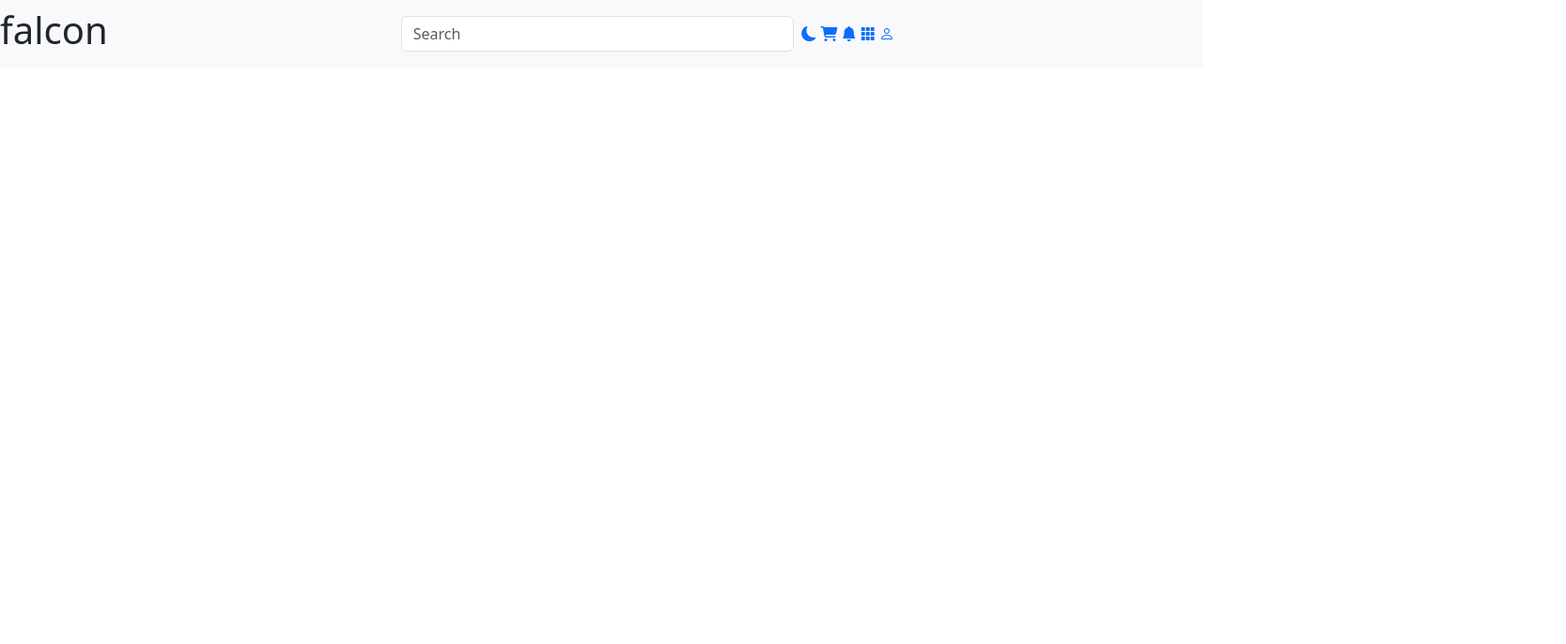
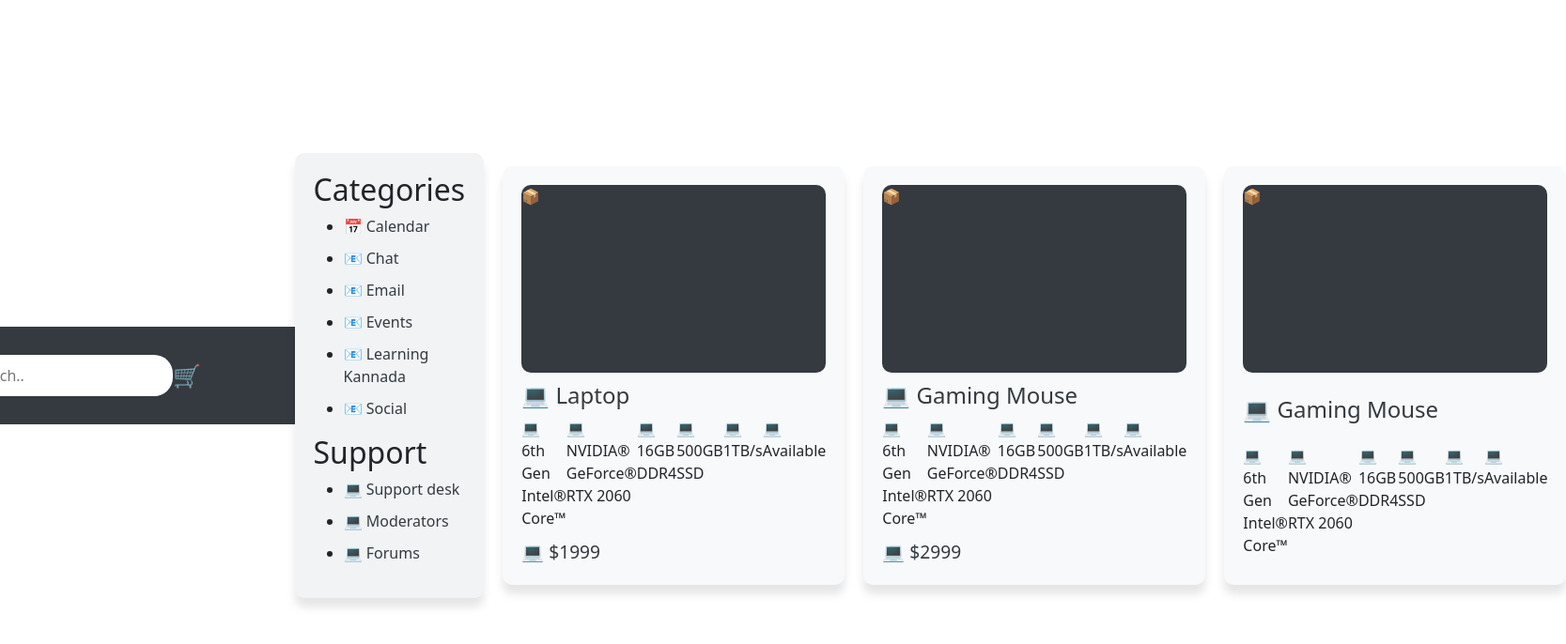
Before and after one commit to dylan-script/ecommerce-website, a plain HTML site: page index.html in a window 1280 px wide. Shown: the whole page at 94% size, 1667 px wide, since content can reach past the window. Drawn offline with nearby package versions, Linux system fonts and the light colour scheme.

Commit message:
html code

```diff
--- a/index.html
+++ b/index.html
@@ -33,35 +33,73 @@ encontrar por google-->
     </head>
 
     <body>
-        <div id="main" class="container-fluid">
-            <header class="row header">
-                <nav class="header__navbar navbar bg-body-tertiary">
-                    <!-- <nav class="header__navbar navbar bg-body-tertiary"> -->
-                    <div class="col">
-                        <h1 id="header__logo">falcon</h1>
+        <body>
+            <div class="header">
+                <h1 class="logo">🐦 falcon </h1>
+                <input type="text" class="search-bar" placeholder="🔍 Search..">
+                <div class="cart-icon">🛒</div>
+            </div>
+            <div class="sidebar">
+                <h2>Categories</h2>
+                <ul>
+                    <li><a href="#">📅 Calendar</a></li>
+                    <li><a href="#">📧 Chat</a></li>
+                    <li><a href="#">📧 Email</a></li>
+                    <li><a href="#">📧 Events</a></li>
+                    <li><a href="#">📧 Learning Kannada</a></li>
+                    <li><a href="#">📧 Social</a></li>
+                </ul>
+                <h2>Support</h2>
+                <ul>
+                    <li><a href="#">💻 Support desk</a></li>
+                    <li><a href="#">💻 Moderators</a></li>
+                    <li><a href="#">💻 Forums</a></li>
+                </ul>
+            </div>
+            <div class="product-grid">
+                <div class="product">
+                    <div class="product-image">📦</div>
+                    <h2 class="product-name">💻 Laptop</h2>
+                    <div class="product-specifications">
+                        <span class="specification">💻 6th Gen Intel® Core™</span>
+                        <span class="specification">💻 NVIDIA® GeForce® RTX
+                            2060</span>
+                        <span class="specification">💻 16GB DDR4</span>
+                        <span class="specification">💻 500GB SSD</span>
+                        <span class="specification">💻 1TB/s</span>
+                        <span class="specification">💻 Available</span>
                     </div>
-                    <div class="col">
-                        <form class="col header__form d-flex" role="search">
-                            <input class="form-control me-2" type="search"
-                                placeholder="Search" aria-label="Search">
-                        </form>
+                    <span class="product-price">💻 $1999</span>
+                </div>
+                <div class="product">
+                    <div class="product-image">📦</div>
+                    <h2 class="product-name">💻 Gaming Mouse</h2>
+                    <div class="product-specifications">
+                        <span class="specification">💻 6th Gen Intel® Core™</span>
+                        <span class="specification">💻 NVIDIA® GeForce® RTX
+                            2060</span>
+                        <span class="specification">💻 16GB DDR4</span>
+                        <span class="specification">💻 500GB SSD</span>
+                        <span class="specification">💻 1TB/s</span>
+                        <span class="specification">💻 Available</span>
                     </div>
-                    <div class="col">
-                        <a href="#darkMode" class="header__link"><i
-                                class="bi bi-moon-fill"></i></a>
-                        <a href="#cart" class="header__link"><i
-                                class="fa-solid fa-cart-shopping"></i></a>
-                        <a href="#bell" class="header__link"><i
-                                class="bi bi-bell-fill"></i></a>
-                        <a href="#grid" class="header__link"><i
-                                class="bi bi-grid-3x3-gap-fill"></i></a>
-                        <a href="#profile" class="header__link"><i
-                                class="bi bi-person"></i></a>
+                    <span class="product-price">💻 $2999</span>
+                </div>
+                <div class="product">
+                    <div class="product-image">📦</div>
+                    <h2 class="product-name">💻 Gaming Mouse</h2>
+                    <div class="product-specifications">
+                        <span class="specification">💻 6th Gen Intel® Core™</span>
+                        <span class="specification">💻 NVIDIA® GeForce® RTX
+                            2060</span>
+                        <span class="specification">💻 16GB DDR4</span>
+                        <span class="specification">💻 500GB SSD</span>
+                        <span class="specification">💻 1TB/s</span>
+                        <span class="specification">💻 Available</span>
                     </div>
-                </nav>
-            </header>
-        </div>
-
+                </div>
+            </div>
+        </body>
         <!-- Bootstrap -->
         <script
             src="https://cdn.jsdelivr.net/npm/bootstrap@5.3.3/dist/js/bootstrap.bundle.min.js"
--- a/style.css
+++ b/style.css
@@ -1,5 +1,103 @@
-*{
-    margin: 0;
-    padding: 0;
-    box-sizing: border-box;
+body {
+  font-family: Arial, sans-serif;
+  margin: 0;
+  padding: 0;
+  display: flex;
+  justify-content: center;
+  align-items: center;
+  min-height: 100vh;
+  background: #f8f9fa;
+  color: #343a40;
 }
+
+.header {
+  display: flex;
+  justify-content: space-between;
+  align-items: center;
+  padding: 10px 100px;
+  background: #343a40;
+  color: #f8f9fa;
+}
+
+.logo {
+  font-size: 2em;
+}
+
+.search-bar {
+  padding: 10px;
+  border: none;
+  border-radius: 20px;
+  font-size: 1em;
+}
+
+.cart-icon {
+  font-size: 1.5em;
+}
+
+.sidebar {
+  width: 20%;
+  background: #f1f3f5;
+  padding: 20px;
+  border-radius: 10px;
+  box-shadow: 0 10px 10px rgba(0, 0, 0, 0.1);
+}
+
+.sidebar a {
+  display: block;
+  margin-bottom: 10px;
+  color: #343a40;
+  text-decoration: none;
+}
+
+.product-grid {
+  width: 80%;
+  display: grid;
+  grid-template-columns: repeat(3, 1fr);
+  gap: 20px;
+  padding: 20px;
+}
+
+.product {
+  display: flex;
+  flex-direction: column;
+  justify-content: space-between;
+  background: #f8f9fa;
+  padding: 20px;
+  border-radius: 10px;
+  box-shadow: 0 10px 10px rgba(0, 0, 0, 0.1);
+}
+
+.product-image {
+  width: 100%;
+  height: 200px;
+  background: #343a40;
+  border-radius: 10px;
+  margin-bottom: 10px;
+}
+
+.product-name {
+  font-size: 1.5em;
+  color: #343a40;
+}
+
+.product-specifications {
+  display: flex;
+  justify-content: space-between;
+  margin-bottom: 10px;
+}
+
+.product-price {
+  font-size: 1.2em;
+  color: #343a40;
+}
+
+.footer {
+  position: fixed;
+  left: 0;
+  bottom: 0;
+  width: 100%;
+  background: #f8f9fa;
+  color: #343a40;
+  text-align: center;
+  padding: 10px;
+}
```
Also changed, not shown: resources/ai.html (added, +137 -0 lines), resources/example.html (added, +72 -0 lines).
